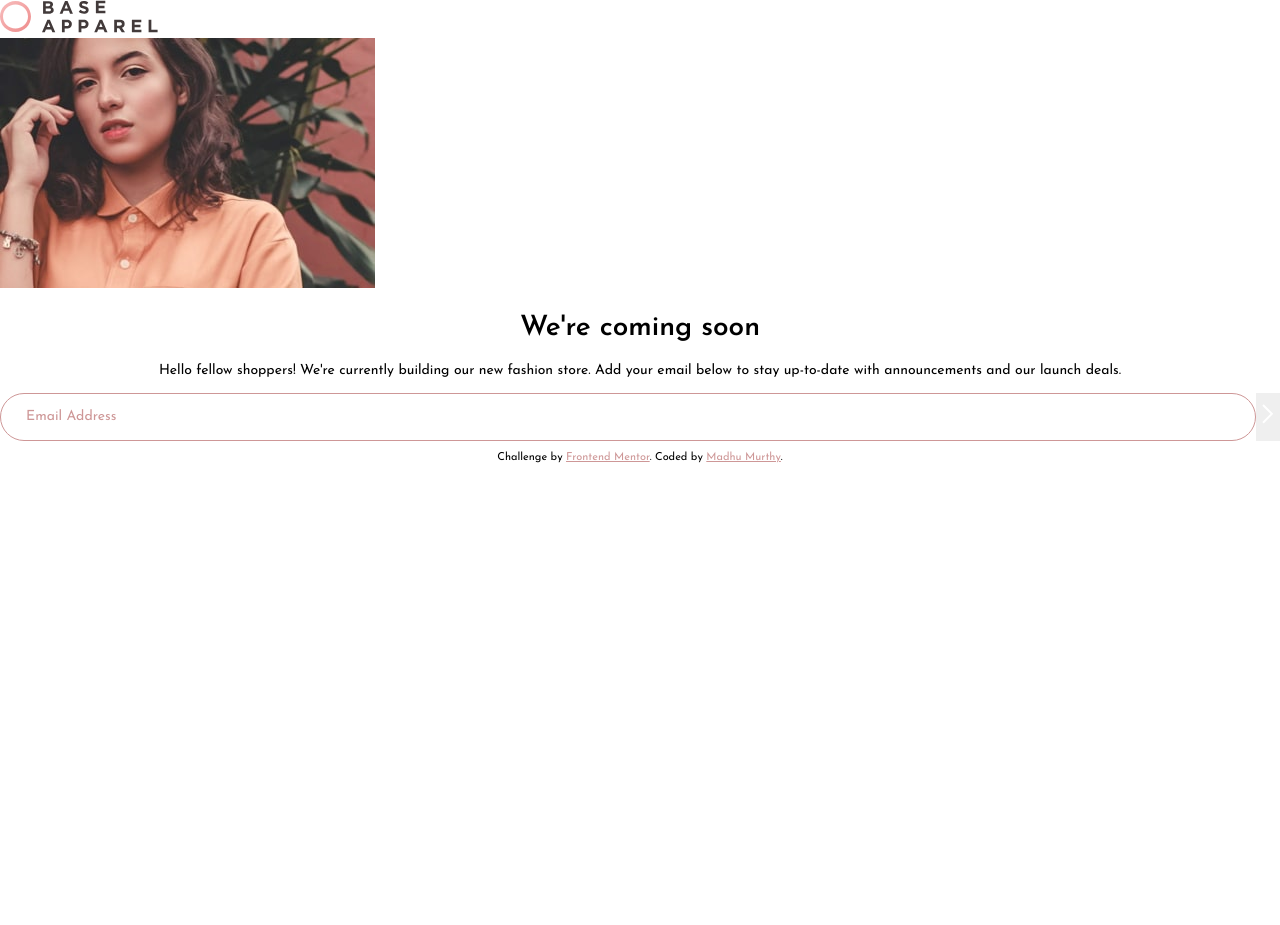
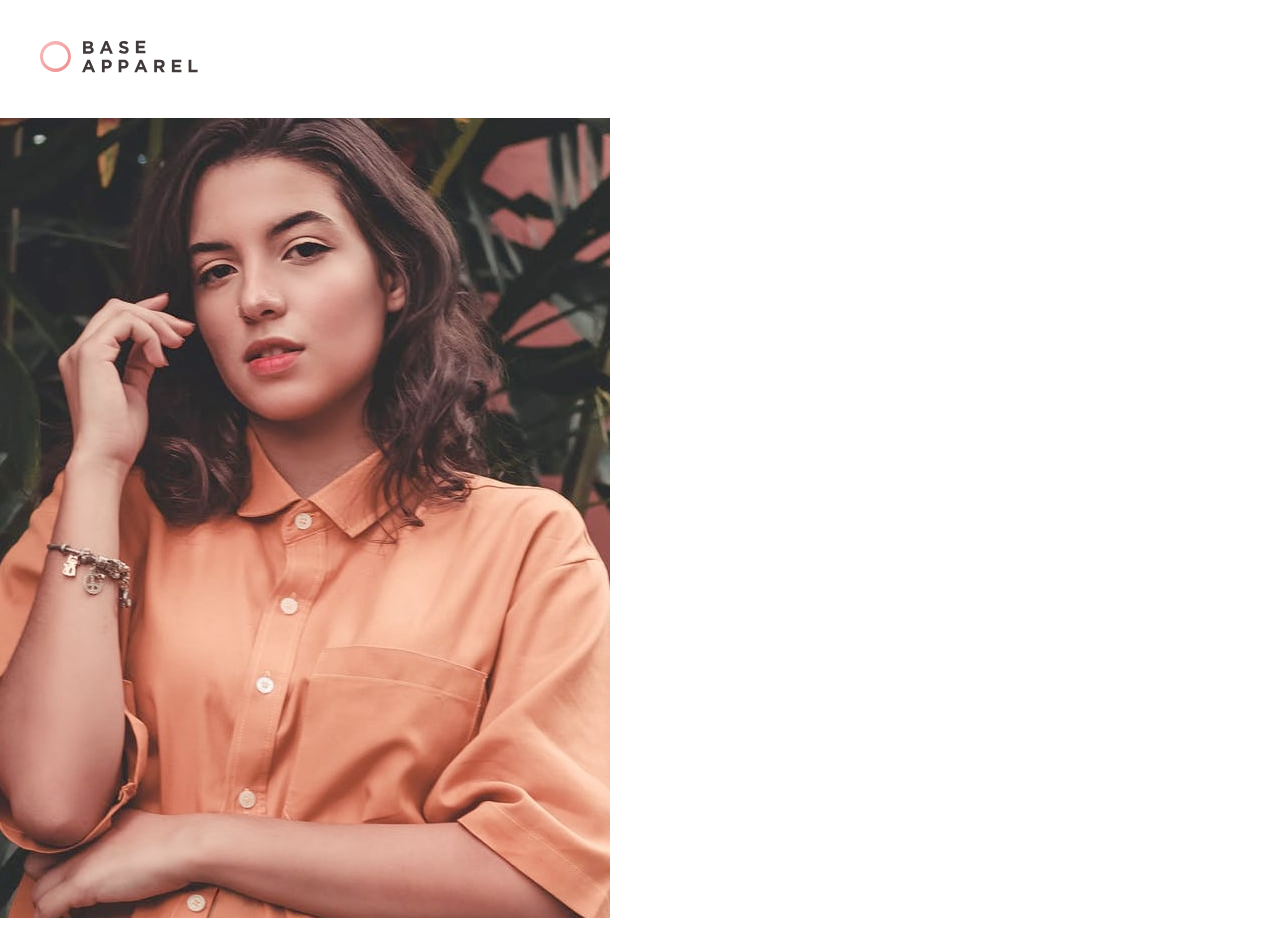
Before and after one commit to Kennethius/base-apparel-coming-soon-page, a plain HTML site: page index.html in a window 1280 px wide. Shown: the top 925 px of the page. Before the commit the page ends 800 px from the top, so only its background shows below. Drawn offline with Linux system fonts and the light colour scheme.

Commit message:
added <Picture> tag

```diff
--- a/index.html
+++ b/index.html
@@ -15,31 +15,34 @@
 
   <div class="container">
 
-    <header>
+    <header class="padding">
       <div id="logo">
         <a href="#"><img src="./images/logo.svg"></a>
       </div>
     </header>
     <main class="content-main">
       <section class="content-image">
-        <a href="#"><img src="./images/hero-mobile.jpg"></a>
+      <picture>
+        <source srcset="./images/hero-desktop.jpg" media="(min-width: 375px)">
+        <img src="./images/hero-mobile.jpg" />
+      </picture>
       </section> <!-- content-image -->
-      <section class="content-signup">
-        <h1><span>We're</span> coming soon</h1>
-        <p>Hello fellow shoppers! We're currently building our new fashion store.
+      <section class="content-signup padding">
+        <h1 class="main-title"><span>We're</span> coming soon</h1>
+        <p class="lead-text">Hello fellow shoppers! We're currently building our new fashion store.
         Add your email below to stay up-to-date with announcements and our launch deals.</p>
         <form novalidate>
             <label for="email"></label>
             <input type="email" id="email" name="email" placeholder="Email Address">
             <span class="error-icon"><img src="./images/icon-error.svg"></span>
-            <button><img src="./images/icon-arrow.svg"></button>
+            <button class="btn-submit"><img src="./images/icon-arrow.svg"></button>
             <p class="error-message" aria-live="polite"></p>
         </form>
       </section> <!-- content-text -->
     </main>
 
   </div>
-  <footer>
+  <footer class="padding">
     <p class="attribution">
       Challenge by <a href="https://www.frontendmentor.io?ref=challenge" target="_blank">Frontend Mentor</a>.
       Coded by <a href="#">Madhu Murthy</a>.
```
